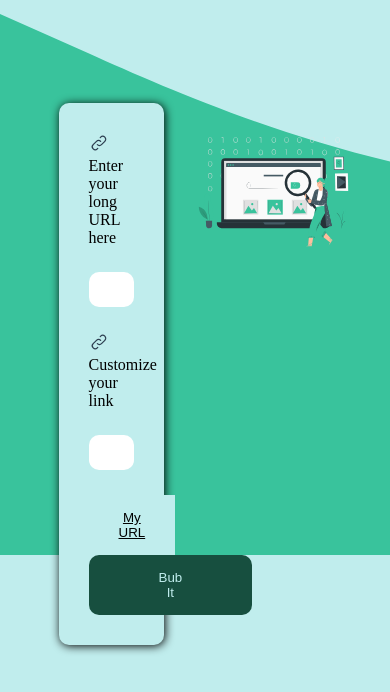
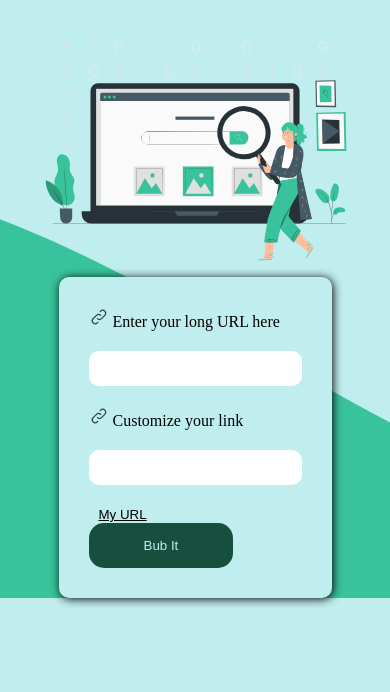
Before and after one commit to eva-mist/url-shortener, a plain HTML site: page index.html in a window 390 px wide. Shown: the part 46-738 px from the top of the page. Drawn offline with Linux system fonts and the light colour scheme.

Commit message:
Finished adjustments

```diff
--- a/index.html
+++ b/index.html
@@ -26,6 +26,7 @@
     </nav>
 
     <main>
+        <img src="/images/Search-pana.svg">
         <div class="container">
             <form>
                 <svg xmlns="http://www.w3.org/2000/svg" class="icon icon-tabler icon-tabler-link" width="20" height="20" viewBox="0 0 24 24" stroke-width="1.5" stroke="#2c3e50" fill="none" stroke-linecap="round" stroke-linejoin="round">
@@ -50,9 +51,8 @@
             <!-- <img src="/images/Search engines-amico.svg"> -->
 
         </div>
-        <img src="/images/Search-pana.svg">
+
     </main>
-
     <script src="/script.js" defer></script>
 </body>
 
--- a/styles.css
+++ b/styles.css
@@ -9,7 +9,7 @@ body {
     background-image: url("/images/wave.svg");
     background-repeat: no-repeat;
     background-size: cover;
-    /* background-position: bottom; */
+    background-position: bottom;
 }
 
 .navbar {
@@ -67,7 +67,53 @@ body {
     border-radius: 10px;
 }
 
-@media (max-width: 700px) {
+.container {
+    background-color: #c0eded;
+    max-width: 27%;
+    padding: 30px;
+    box-shadow: 1px 1px 10px;
+    border-radius: 10px;
+    position: relative;
+    top: 90px;
+    left: 15%;
+}
+
+form {
+    margin: 0 auto;
+}
+
+form input {
+    display: block;
+    margin: 25px 0;
+    padding: 10px;
+    border-radius: 10px;
+    border: none;
+    width: 100%;
+}
+
+.urllink {
+    background-color: #c0eded;
+    border: none;
+    text-decoration: underline;
+    margin-right: 30%;
+}
+
+.bubit {
+    padding: 15px 55px;
+    background-color: #174f3f;
+    border: none;
+    color: #c0eded;
+    border-radius: 15px;
+}
+
+img {
+    max-width: 45%;
+    position: absolute;
+    left: 45%;
+    top: 20%;
+}
+
+@media (max-width: 800px) {
     .navbar a {
         background-color: #c0eded;
     }
@@ -102,50 +148,55 @@ body {
         border-radius: unset;
         color: #c0eded;
     }
+    img {
+        max-width: 100%;
+        position: relative;
+        left: 0;
+        top: 0;
     }
-
     .container {
-    background-color: #c0eded;
-    max-width: 27%;
+        max-width: 70%;
         padding: 30px;
-    box-shadow: 1px 1px 10px;
-    border-radius: 10px;
         position: relative;
-    top: 90px;
+        top: 15%;
         left: 15%;
+        z-index: 1;
     }
-
-form {
-    margin: 0 auto;
-}
-
     form input {
-    display: block;
-    margin: 25px 0;
+        margin: 20px 0;
         padding: 10px;
         border-radius: 10px;
         border: none;
         width: 100%;
     }
-
     .urllink {
-    background-color: #c0eded;
-    border: none;
-    text-decoration: underline;
-    padding: 15px 30px;
+        margin-right: 35%;
+        padding: 0 35px;
+    }
+    .bubit {
+        padding: 15px 65px;
+        border-radius: 15px;
+    }
 }
 
+@media (max-width: 440px) {
+    .urllink {
+        margin-right: auto;
+        padding: 0 10px;
+    }
     .bubit {
-    padding: 15px 70px;
-    background-color: #174f3f;
-    border: none;
-    color: #c0eded;
-    border-radius: 10px;
+        padding: 15px 55px;
+        border-radius: 15px;
+    }
 }
 
-img {
-    max-width: 50%;
-    position: absolute;
-    left: 45%;
-    top: 20%;
+@media (max-width: 350px) {
+    .urllink {
+        margin-right: auto;
+        padding: 0 10px;
     }
+    .bubit {
+        padding: 15px 25px;
+        border-radius: 15px;
+    }
+}
```
Lines whose indentation alone changed are shown as unchanged.
